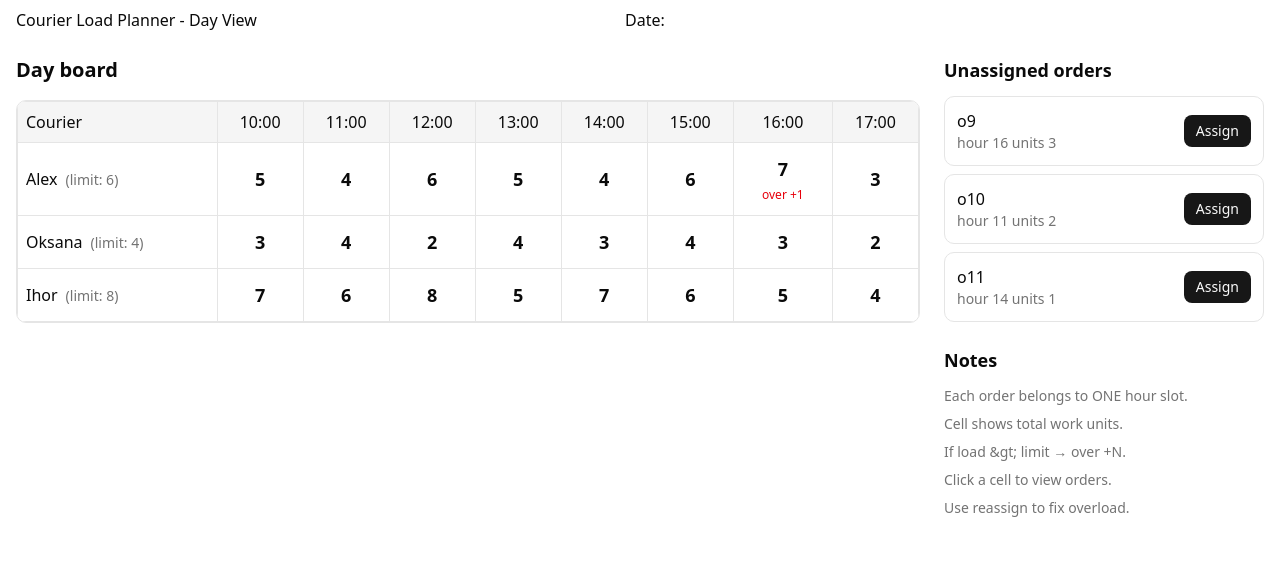
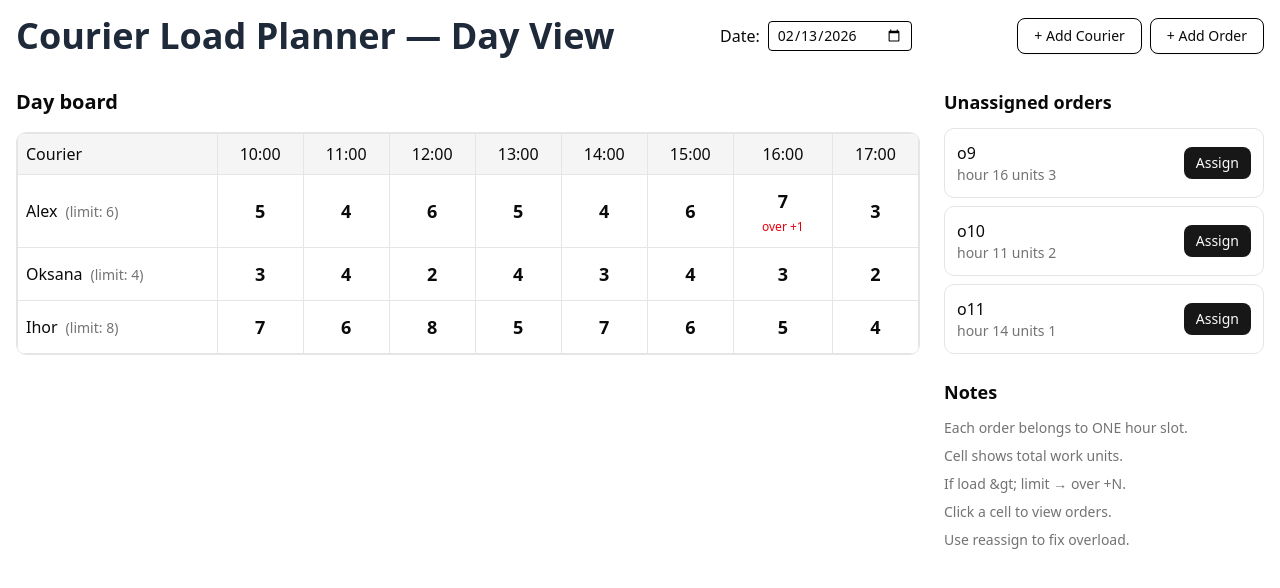
Before and after one commit to Vovchik333/courier-load-planner, a React (Vite) app in the folder client/: page / in a window 1280 px wide. Shown: the top 588 px of the page. Built offline with nearby package versions, Linux system fonts and the light colour scheme.

Commit message:
fixed header styles

```diff
--- a/client/src/components/Header/index.tsx
+++ b/client/src/components/Header/index.tsx
@@ -1,13 +1,27 @@
+import { Button } from "../ui/button";
+
 export const Header: React.FC = () => {
   return (
-    <header className="flex w-full justify-between px-4 py-2">
-      <h1>
-        Courier Load Planner - Day View
+    <header className="flex w-full items-center justify-between p-4">
+      <h1 className="text-2xl sm:text-3xl md:text-4xl font-semibold text-gray-800 dark:text-gray-100">
+        Courier Load Planner — Day View
       </h1>
-      <p>
-        Date:
-      </p>
-      <input type="text" />
+      <label className="flex items-center gap-2">
+        <span>Date:</span>
+        <input
+          type="date"
+          defaultValue="2026-02-13"
+          className="border border-black rounded px-2 py-1 text-sm"
+        />
+      </label>
+      <div className="flex gap-2">
+        <Button variant="outline" className="border-black">
+          + Add Courier
+        </Button>
+        <Button variant="outline" className="border-black">
+          + Add Order
+        </Button>
+      </div>
     </header>
   );
 }
```
